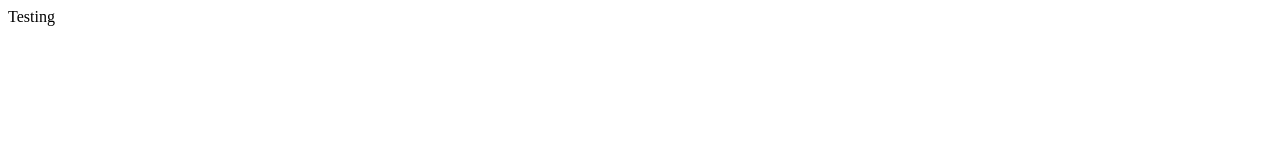
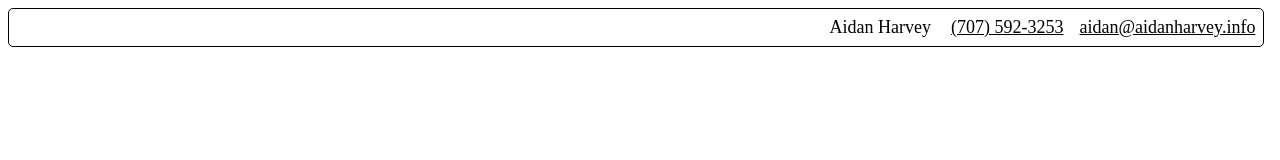
Before and after one commit to aidanbdh/aidanharvey.info, a website: page public/index.html in a window 1280 px wide. Drawn offline with Linux system fonts and the light colour scheme.

Commit message:
Finished contact bar #2

```diff
--- a/public/index.html
+++ b/public/index.html
@@ -1,10 +1,15 @@
 <html>
     <head>
-
+        <title>Aidan Harvey</title>
+        <link rel="stylesheet" href="style.css">
+        <link rel="icon" type="image/png" href="/galogo-placeholder.png">
     </head>
     <body>
-        <div>
-            Testing
+        <div id="bar">
+            <h1 class="contact-info">Aidan Harvey</h1>
+            <a class="contact-info" href="tel:+17075923253">(707) 592-3253</h3>
+            <a class="contact-info" href="mailto:aidan@aidanharvey.info">aidan@aidanharvey.info</h3>
         </div>
+       <script src="main.js"></script>
     </body>
 </html>
--- /dev/null
+++ b/public/style.css
@@ -0,0 +1,17 @@
+#bar {
+    display: inline-block;
+    width: 98vw;
+    border-style: solid;
+    border-width: 1px;
+    border-radius: 5px;
+    text-align: right;
+}
+
+.contact-info {
+    display: inline-block;
+    margin: 8px;
+    font-size: 18px;
+    font-weight: normal;
+    /* text-decoration: none; */
+    color: black;
+}
```
